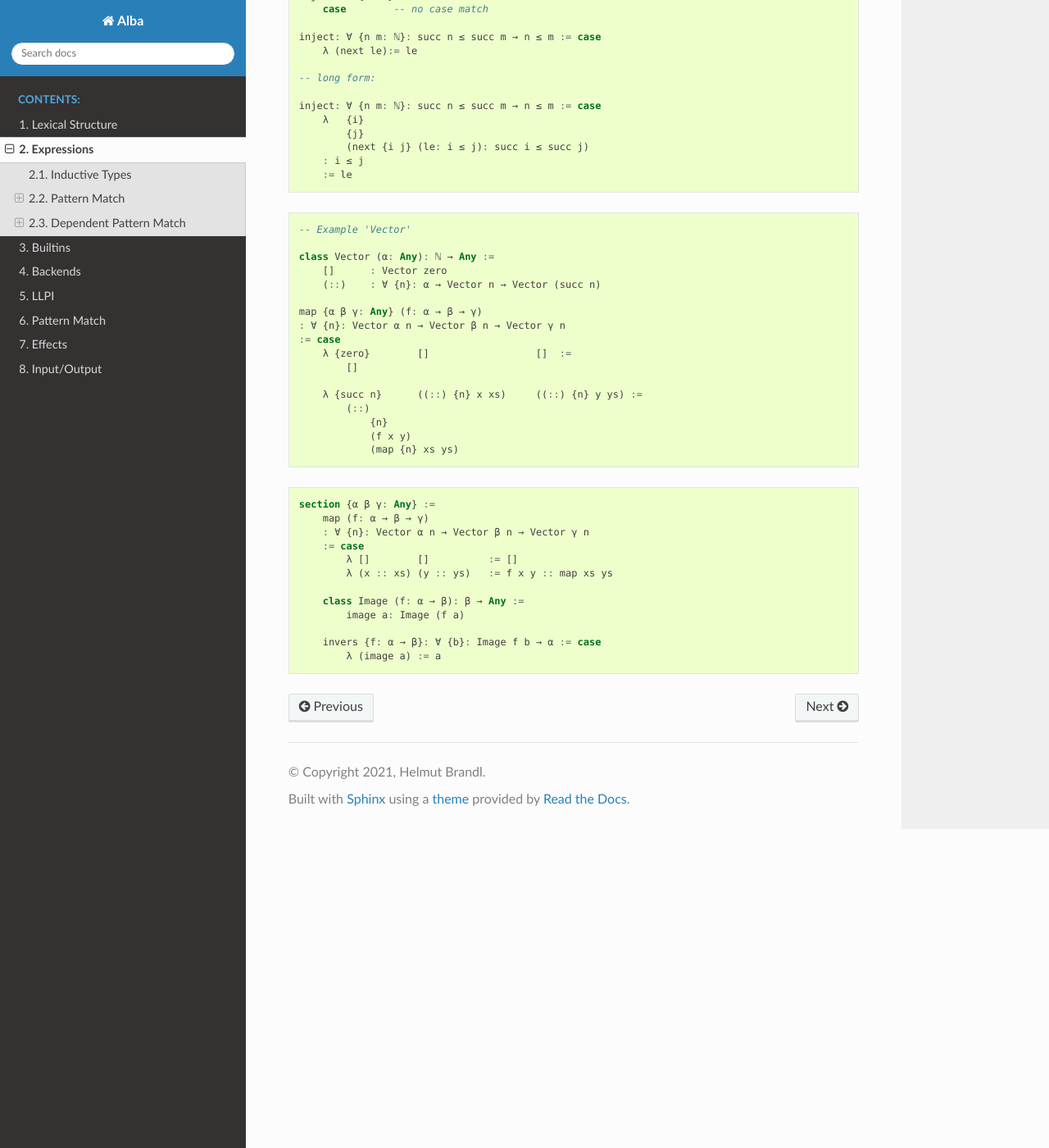
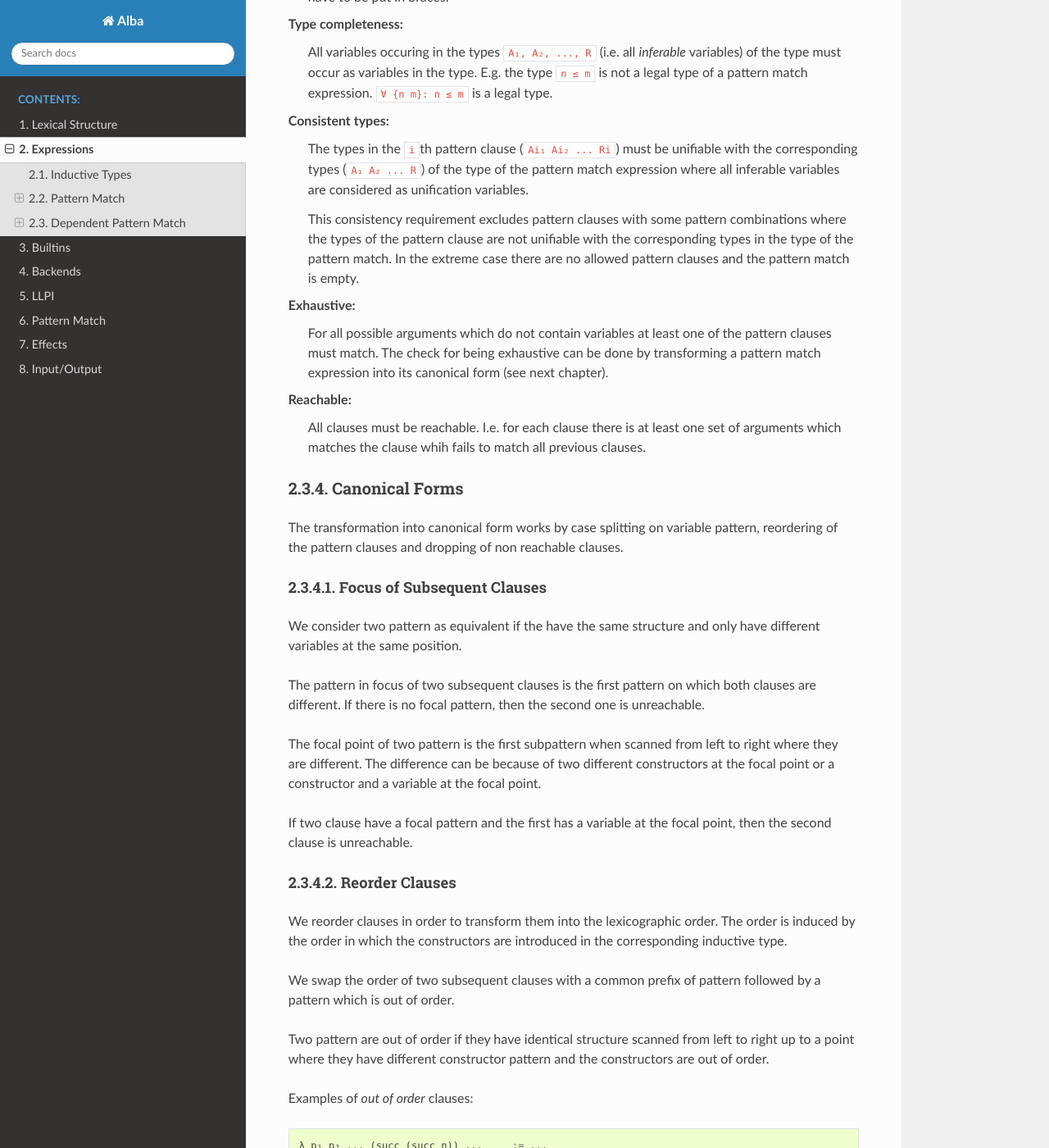
Before and after one commit to hbr/tex_alba_design, a Sphinx documentation site: the page built from sphinx/source/expressions/index.rst, in a window 1280 px wide and 1400 px high, scrolled down 5607 px. Shown: the whole window at 82% size. Built offline with Sphinx 7.4.7 and the Read the Docs theme 2.0.0, drawn with Linux system fonts in a browser that asks for light colours; some of the changed text lies outside the part shown.

Commit message:
Started with canonicalization of dependent pattern match
	modified:   sphinx/source/expressions/index.rst

```diff
--- a/sphinx/source/expressions/index.rst
+++ b/sphinx/source/expressions/index.rst
@@ -151,47 +151,79 @@
 If we continue the same algorithm with all rows we end up with a pattern match
 expression in canonical form.
 
-Example:
-
-.. code-block::
+Example 1::
 
     case    -- non canonical
-        (succ n)    (h :: t)    := e₁
-        zero        []          := e₂
-        m           ys          := e3
+        λ (succ (succ n))     :=  e₁
+        λ _                   :=  e₂
+
+    case    -- wildcard '_'  splitted
+        λ (succ (succ n))     :=  e₁
+        λ zero                :=  e₂
+        λ (succ _)            :=  e₂
+
+    case    -- reordered
+        λ zero                :=  e₂
+        λ (succ (succ n))     :=  e₁
+        λ (succ _)            :=  e₂
+
+    case    -- wildcard '_'  splitted
+        λ zero                :=  e₂
+        λ (succ (succ n))     :=  e₁
+        λ (succ zero)         :=  e₂
+        λ (succ (succ n))     :=  e₂
+
+    case    -- reordered
+        λ zero                :=  e₂
+        λ (succ zero)         :=  e₂
+        λ (succ (succ n))     :=  e₁
+        λ (succ (succ n))     :=  e₂
+
+    case    -- redundant clause eliminated
+        λ zero                :=  e₂
+        λ (succ zero)         :=  e₂
+        λ (succ (succ n))     :=  e₁
 
 
-    case    -- variable pattern 'xs' splitted
-        (succ n)    (h :: t)    := e₁
-        zero        []          := e₂
-        zero        ys          := f zero ys
-        (succ n)    ys          := f (succ n) ys
+Example 2::
+
+    case    -- non canonical
+        λ (succ n)    (h :: t)    := e₁
+        λ zero        []          := e₂
+        λ m           ys          := e₃
+
+
+    case    -- variable pattern 'm' splitted
+        λ (succ n)    (h :: t)    := e₁
+        λ zero        []          := e₂
+        λ zero        ys          := f zero ys
+        λ (succ n)    ys          := f (succ n) ys
     where
         f m ys := e
 
     case    -- reordered
-        zero        []          := e₂
-        zero        ys          := f zero ys
-        (succ n)    (h :: t)    := e₁
-        (succ n)    ys          := f (succ n) ys
+        λ zero        []          := e₂
+        λ zero        ys          := f zero ys
+        λ (succ n)    (h :: t)    := e₁
+        λ (succ n)    ys          := f (succ n) ys
     where
         f m ys := e₃
 
     case    -- variable pattern 'ys' splitted
-        zero        []          := e₂
-        zero        []          := f zero []            -- not reachable
-        zero        (y ::ys)    := f zero (y :: ys)
-        (succ n)    (h :: t)    := e₁
-        (succ n)    []          := f (succ n) []
-        (succ n)    (y :: ys)   := f (succ n) (y :: ys) -- not reachable
+        λ zero        []          := e₂
+        λ zero        []          := f zero []            -- not reachable
+        λ zero        (y ::ys)    := f zero (y :: ys)
+        λ (succ n)    (h :: t)    := e₁
+        λ (succ n)    []          := f (succ n) []
+        λ (succ n)    (y :: ys)   := f (succ n) (y :: ys) -- not reachable
     where
         f m ys := e₃
 
     case    -- reorder and eliminate not reachable cases
-        zero        []          := e₂
-        zero        (y ::ys)    := f zero (y :: ys)
-        (succ n)    []          := f (succ n) []
-        (succ n)    (h :: t)    := e₁
+        λ zero        []          := e₂
+        λ zero        (y ::ys)    := f zero (y :: ys)
+        λ (succ n)    []          := f (succ n) []
+        λ (succ n)    (h :: t)    := e₁
     where
         f m ys := e₃
 
@@ -247,7 +279,7 @@
 .. code-block::
 
     case
-        λ (p₁₁: A₁₁) (p₁₂: A₁₂) ... : R₁ := e₁      -- a patter line
+        λ (p₁₁: A₁₁) (p₁₂: A₁₂) ... : R₁ := e₁      -- a pattern clause
         λ (p₂₁: A₂₁) (p₂₂: A₂₂) ... : R₂ := e₂
         ...
 
@@ -273,13 +305,17 @@
 
 
 
-Rules:
+
+
+Rules
+--------------------
 
 Distinct pattern variables:
-    All variables used in the explicit pattern of the same pattern line have to
-    be distinct.
+    All variables used in the explicit pattern of the same pattern clause have
+    to be distinct.
 
-    Variables in inferable pattern of the same pattern line need not be distinct.
+    Variables in inferable pattern of the same pattern clause need not be
+    distinct.
 
 
 Number of pattern:
@@ -291,7 +327,7 @@
     them.
 
     The compiler adds wildcard arguments ``{_}`` for the missing implicit
-    arguments in the pattern lines.
+    arguments in the pattern clauses.
 
 
 Implicit arguments in braces:
@@ -307,21 +343,136 @@
 
 
 Consistent types:
-    The types in a pattern line (``Ai₁ Ai₂ ... Ri``) must be unifiable with
-    the corresponding types (``A₁ A₂ ... R``) of the type of the pattern match
-    expression where all inferable variables are considered as unification
-    variables.
+    The types in the ``i``\ th pattern clause (``Ai₁ Ai₂ ... Ri``) must be
+    unifiable with the corresponding types (``A₁ A₂ ... R``) of the type of the
+    pattern match expression where all inferable variables are considered as
+    unification variables.
 
-    This consistency requirement excludes pattern lines with some pattern
-    combinations where the types of the pattern line are not unifiable with the
+    This consistency requirement excludes pattern clauses with some pattern
+    combinations where the types of the pattern clause are not unifiable with the
     corresponding types in the type of the pattern match. In the extreme case
-    there are no allowed pattern lines and the pattern match is empty.
+    there are no allowed pattern clauses and the pattern match is empty.
+
+Exhaustive:
+    For all possible arguments which do not contain variables at least one of
+    the pattern clauses must match. The check for being exhaustive can be done
+    by transforming a pattern match expression into its canonical form (see next
+    chapter).
+
+Reachable:
+    All clauses must be reachable. I.e. for each clause there is at least one
+    set of arguments which matches the clause whih fails to match all previous
+    clauses.
+
+
+
+
+Canonical Forms
+--------------------
+
+The transformation into canonical form works by case splitting on variable
+pattern, reordering of the pattern clauses and dropping of non reachable
+clauses.
+
+
+
+Focus of Subsequent Clauses
+^^^^^^^^^^^^^^^^^^^^^^^^^^^
+
+We consider two pattern as equivalent if the have the same structure and only
+have different variables at the same position.
+
+The pattern in focus of two subsequent clauses is the first pattern on which
+both clauses are different. If there is no focal pattern, then the second one is
+unreachable.
+
+The focal point of two pattern is the first subpattern when scanned from left to
+right where they are different. The difference can be because of two different
+constructors at the focal point or a constructor and a variable at the focal
+point.
+
+If two clause have a focal pattern and the first has a variable at the focal
+point, then the second clause is unreachable.
+
+
+
+Reorder Clauses
+^^^^^^^^^^^^^^^
+
+We reorder clauses in order to transform them into the lexicographic order. The
+order is induced by the order in which the constructors are introduced in the
+corresponding inductive type.
+
+We swap the order of two subsequent clauses with a common prefix of pattern
+followed by a pattern which is out of order.
+
+Two pattern are out of order if they have identical structure scanned from left
+to right up to a point where they have different constructor pattern and the
+constructors are out of order.
+
+Examples of *out of order* clauses::
+
+    λ p₁ p₂ ... (succ (succ n)) ...     := ...
+    λ p₁ p₂ ... (zero         ) ...     := ...
+
+
+    λ p₁ p₂ ... (succ (succ n)) ...     := ...
+    λ p₁ p₂ ... (succ zero    ) ...     := ...
+
+We can swap the out of order clauses without changing the semantics of the
+pattern match expression.
+
+
+Split a Variable Pattern
+^^^^^^^^^^^^^^^^^^^^^^^^
+
+Variable splitting occurs on two subsequent clauses with a common prefix. The
+suffix of both start with an overlapping pattern and an arbitrary suffix.
+
+Two pattern overlap if scanned from left to right have an identical structure
+and then one of them has a variable pattern and the second one has a constructor
+pattern at the same position.
+
+Examples of overlapping clauses::
+
+    λ p₁ p₂ ... (succ (succ n)) ...     := ...
+    λ p₁ p₂ ... m               ...     := ...
+
+    λ p₁ p₂ ... (succ (succ n)) ...     := ...
+    λ p₁ p₂ ... (succ m       ) ...     := ...
+
+Note that both clauses must have identical structure up to the variable pattern.
+
+If we have two subsequent overlapping clauses, then we cannot swap the order
+without changing the semantics.
+
+If the first of two subsequent overlapping clauses contains the variable where
+the second one has a constructor pattern, then the second clause is not
+reachable (non reachable clauses are illegal).
+
+In order to split the variable pattern of two subsequent clauses we do a case
+split of the variable and replace the variable with all constructors by
+introducing new variables.
+
+Example::
+
+    λ p₁ p₂ ... (succ (succ n)) ...     := ...
+    λ p₁ p₂ ... m               ...     := ...
+
+    -- split 'm'
+
+    λ p₁ p₂ ... (succ (succ n)) ...     := ...
+    λ p₁ p₂ ... (zero         ) ...     := ...
+    λ p₁ p₂ ... (succ m       ) ...     := ...
+
+After the splitting we can reorder the first and the second clause.
 
 
 
 
 
-
+Draft Examples
+--------------------
 
 .. note::
     The following are DRAFT examples
```
